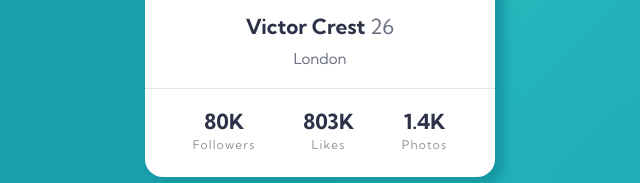
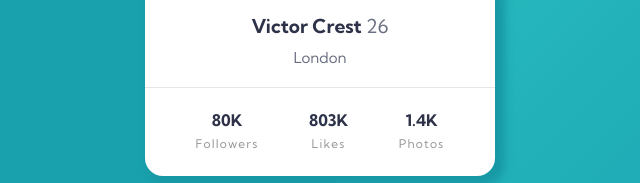
Before and after one commit to tplatt92/fem-profile-card, a plain HTML site: page index.html in a window 1280 px wide. Shown: the part 407-590 px from the top of the page, 320-960 px from the left. Drawn offline with Linux system fonts and the light colour scheme.

Commit message:
Add files via upload

```diff
--- a/styles.css
+++ b/styles.css
@@ -72,9 +72,6 @@ main {
     margin: 0 1em;
 }
 
-.card-header {
-
-}
 
 .card-img {
     position: absolute;
@@ -98,7 +95,7 @@ main {
 
 h1 {
     color: var(--var-primary-dblue);
-    font-size: 1.3rem;
+    font-size: 1.2rem;
     font-weight: 700;
 }
 
@@ -112,7 +109,7 @@ h1 {
 span {
     color: var(--var-primary-gray);
     font-weight: 400;
-    font-size: 1.3rem;
+    font-size: 1.2rem;
 }
 
 .card-footer {
@@ -128,7 +125,7 @@ span {
 
 .number {
     color: var(--var-primary-dblue);
-    font-size: 1.3rem;
+    font-size: 1rem;
     font-weight: 700;
 }
 
```
